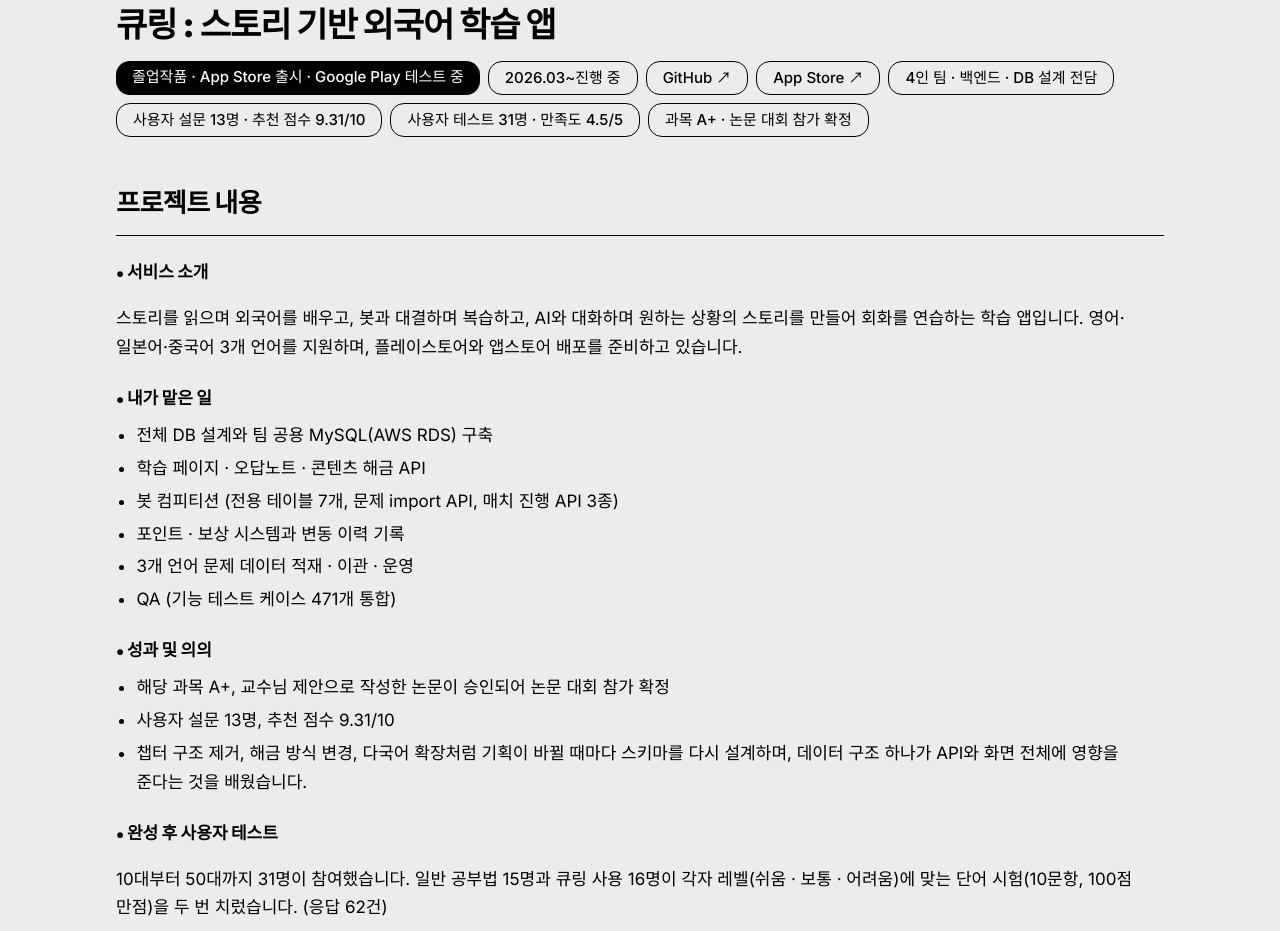
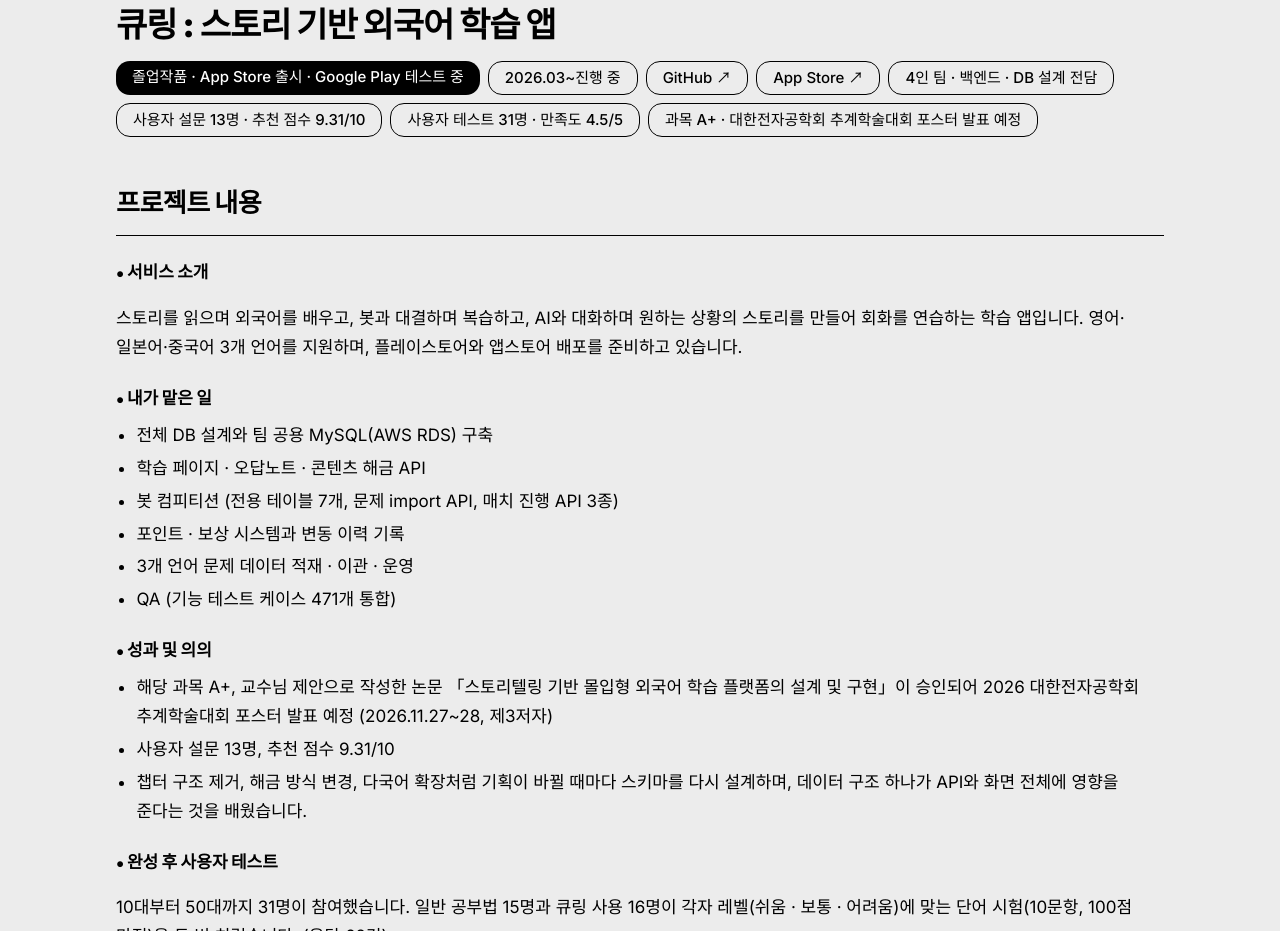
Before and after one commit to aprilily/aprilily.github.io, a plain HTML site: page index.html in a window 1280 px wide. Shown: the part 3387-4318 px from the top of the page. Drawn offline with Linux system fonts and the light colour scheme.

Commit message:
Add files via upload

```diff
--- a/index.html
+++ b/index.html
@@ -289,7 +289,7 @@ pre.snip { margin: 8px 0 10px; padding: 12px 14px; background: var(--soft); bord
         <li class="pill line">4인 팀 · 백엔드 · DB 설계 전담</li>
         <li class="pill line">사용자 설문 13명 · 추천 점수 9.31/10</li>
         <li class="pill line">사용자 테스트 31명 · 만족도 4.5/5</li>
-        <li class="pill line">과목 A+ · 논문 대회 참가 확정</li>
+        <li class="pill line">과목 A+ · 대한전자공학회 추계학술대회 포스터 발표 예정</li>
       </ul>
       <div class="detail">
         <section class="part">
@@ -307,7 +307,7 @@ pre.snip { margin: 8px 0 10px; padding: 12px 14px; background: var(--soft); bord
           </ul>
           <h5>성과 및 의의</h5>
           <ul class="dots">
-            <li>해당 과목 A+, 교수님 제안으로 작성한 논문이 승인되어 논문 대회 참가 확정</li>
+            <li>해당 과목 A+, 교수님 제안으로 작성한 논문 「스토리텔링 기반 몰입형 외국어 학습 플랫폼의 설계 및 구현」이 승인되어 2026 대한전자공학회 추계학술대회 포스터 발표 예정 (2026.11.27~28, 제3저자)</li>
             <li>사용자 설문 13명, 추천 점수 9.31/10</li>
             <li>챕터 구조 제거, 해금 방식 변경, 다국어 확장처럼 기획이 바뀔 때마다 스키마를 다시 설계하며, 데이터 구조 하나가 API와 화면 전체에 영향을 준다는 것을 배웠습니다.</li>
           </ul>
```
